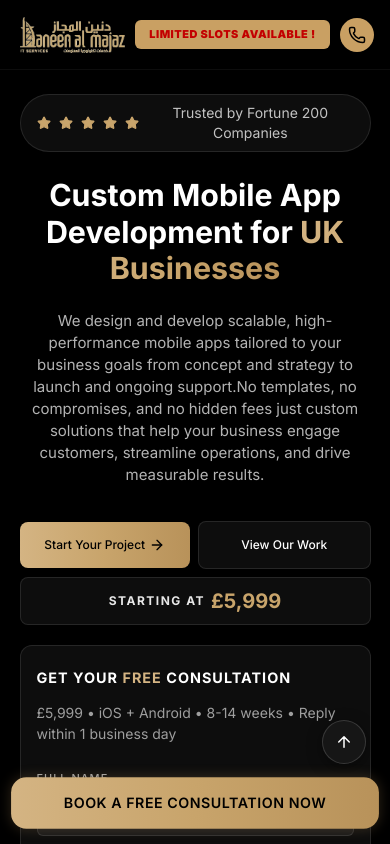
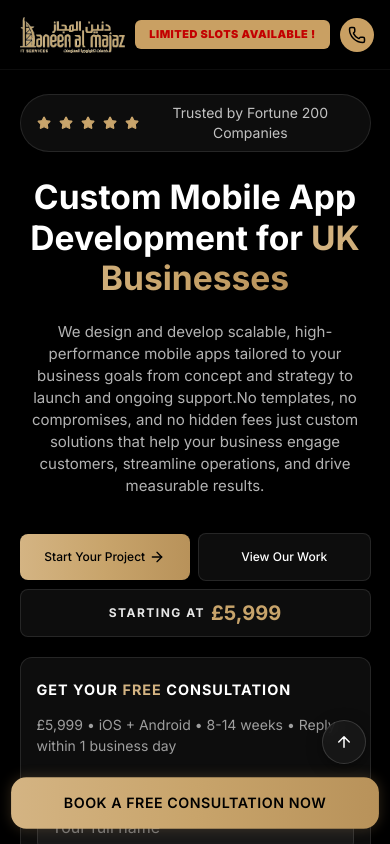
Before and after one commit to faheemnazir/landingpagedan, a React (Vite) app: page / in a window 390 px wide. Shown: the top 844 px of the page. Built offline with nearby package versions, Linux system fonts and the light colour scheme.

Commit message:
style: increase hero title font-size slightly for premium look on mobile

```diff
--- a/src/components/Hero.css
+++ b/src/components/Hero.css
@@ -441,7 +441,7 @@
   }
 
   .hero-title {
-    font-size: 2.3rem;
+    font-size: 2.5rem;
     line-height: 1.2;
   }
 
@@ -511,7 +511,7 @@
   }
 
   .hero-title {
-    font-size: 1.9rem;
+    font-size: 2.1rem;
     line-height: 1.2;
   }
 
```
